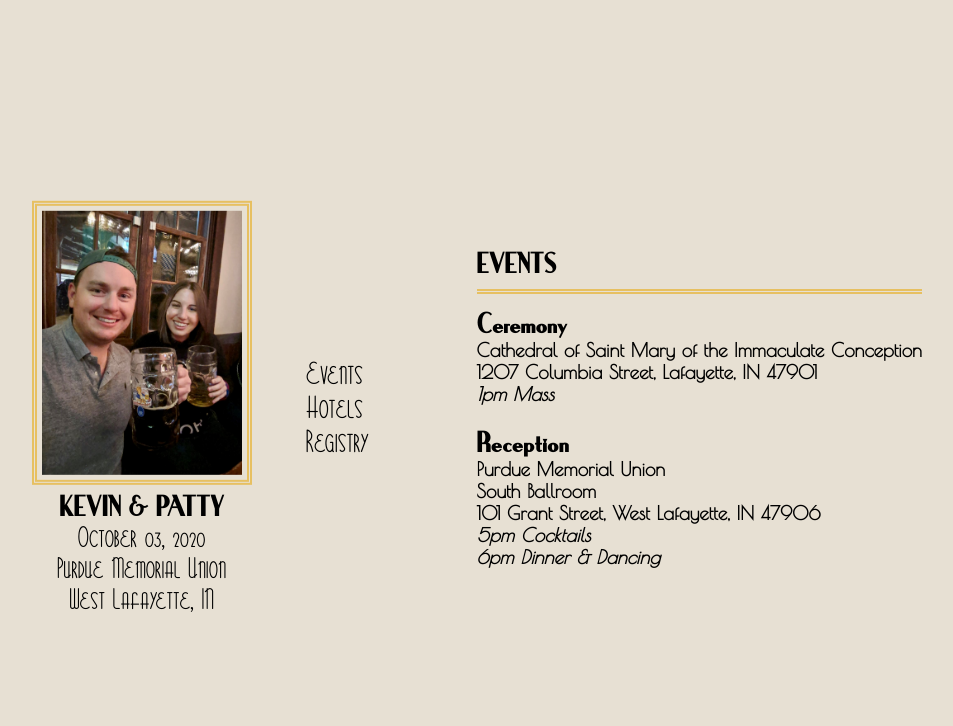
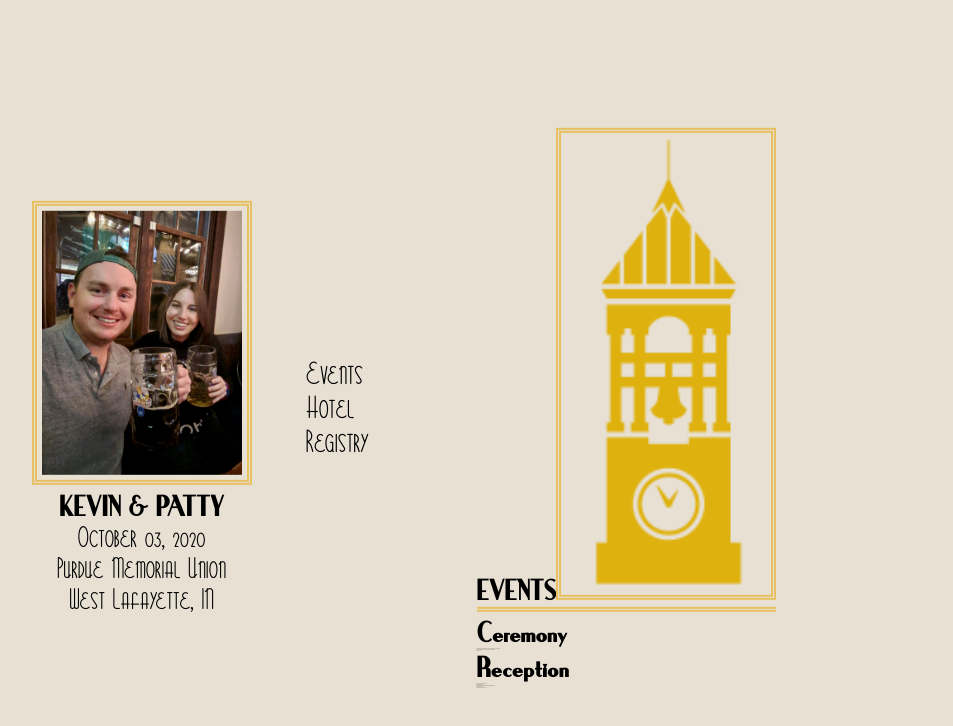
Before and after one commit to kevinandpatty/kevinandpatty.github.io, a plain HTML site: page events.html in a window 1280 px wide. Shown: the whole page, without its empty margins (37-990 px from the left). Drawn offline with Linux system fonts and the light colour scheme.

Commit message:
Depluralize hotels

```diff
--- a/events.html
+++ b/events.html
@@ -23,7 +23,7 @@
 		<div id="sidebar">
 			<div id="menu">
 				<a href="events.html">Events</a><br />
-				<a href="hotels.html">Hotels</a><br />
+				<a href="hotels.html">Hotel</a><br />
 				<a href="registry.html">Registry</a>
 			</div>
 		</div>
@@ -31,7 +31,7 @@
 
 		<div id="body-container">
 			<div id="content">
-				<strong>EVENTS</strong><br />
+				<strong>EVENTS</strong><img src="images/tower.png" class="tower"><br />
 				<hr />
 
 				<strong>Ceremony</strong><br />
--- a/kandp.css
+++ b/kandp.css
@@ -46,7 +46,7 @@ wanda
 body {
 	background-color: #e7e0d3;
   font-family: Poiret;
-  font-size:19px;
+  font-size:1px;
 }
 
 strong {
```
Also changed, not shown: hotels.html (+1 -1 lines), index.html (+1 -1 lines), registry.html (+1 -1 lines).
